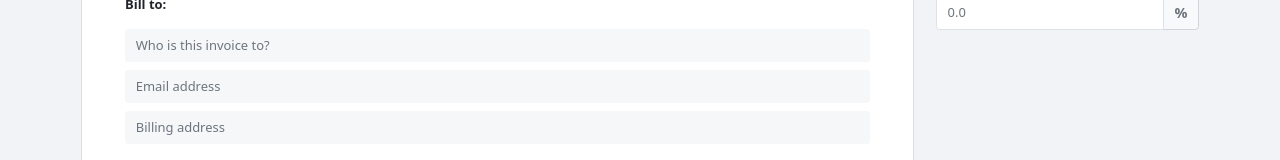
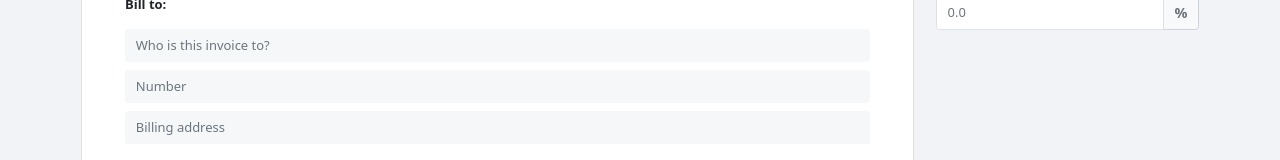
Before and after one commit to shivaay7/RAYZ-THE-BAR, a React (Create React App) app: page / in a window 1280 px wide. Shown: the part 259-419 px from the top of the page. Built offline with nearby package versions, Linux system fonts and the light colour scheme.

Commit message:
Update InvoiceForm.js

```diff
--- a/src/components/InvoiceForm.js
+++ b/src/components/InvoiceForm.js
@@ -168,7 +168,7 @@ class InvoiceForm extends React.Component {
                 <Col>
                   <Form.Label className="fw-bold">Bill to:</Form.Label>
                   <Form.Control placeholder={"Who is this invoice to?"} rows={3} value={this.state.billTo} type="text" name="billTo" className="my-2" onChange={(event) => this.editField(event)} autoComplete="name" required="required" />
-                  <Form.Control placeholder={"Email address"} value={this.state.billToEmail} type="email" name="billToEmail" className="my-2" onChange={(event) => this.editField(event)} autoComplete="email" required="required" />
+                  <Form.Control placeholder={"Number"} value={this.state.billToNumber} type="number" name="billToNumber" className="my-2" onChange={(event) => this.editField(event)} autoComplete="number" required="required" />
                   <Form.Control placeholder={"Billing address"} value={this.state.billToAddress} type="text" name="billToAddress" className="my-2" autoComplete="address" onChange={(event) => this.editField(event)} required="required" />
                 </Col>
               </Row>
```
